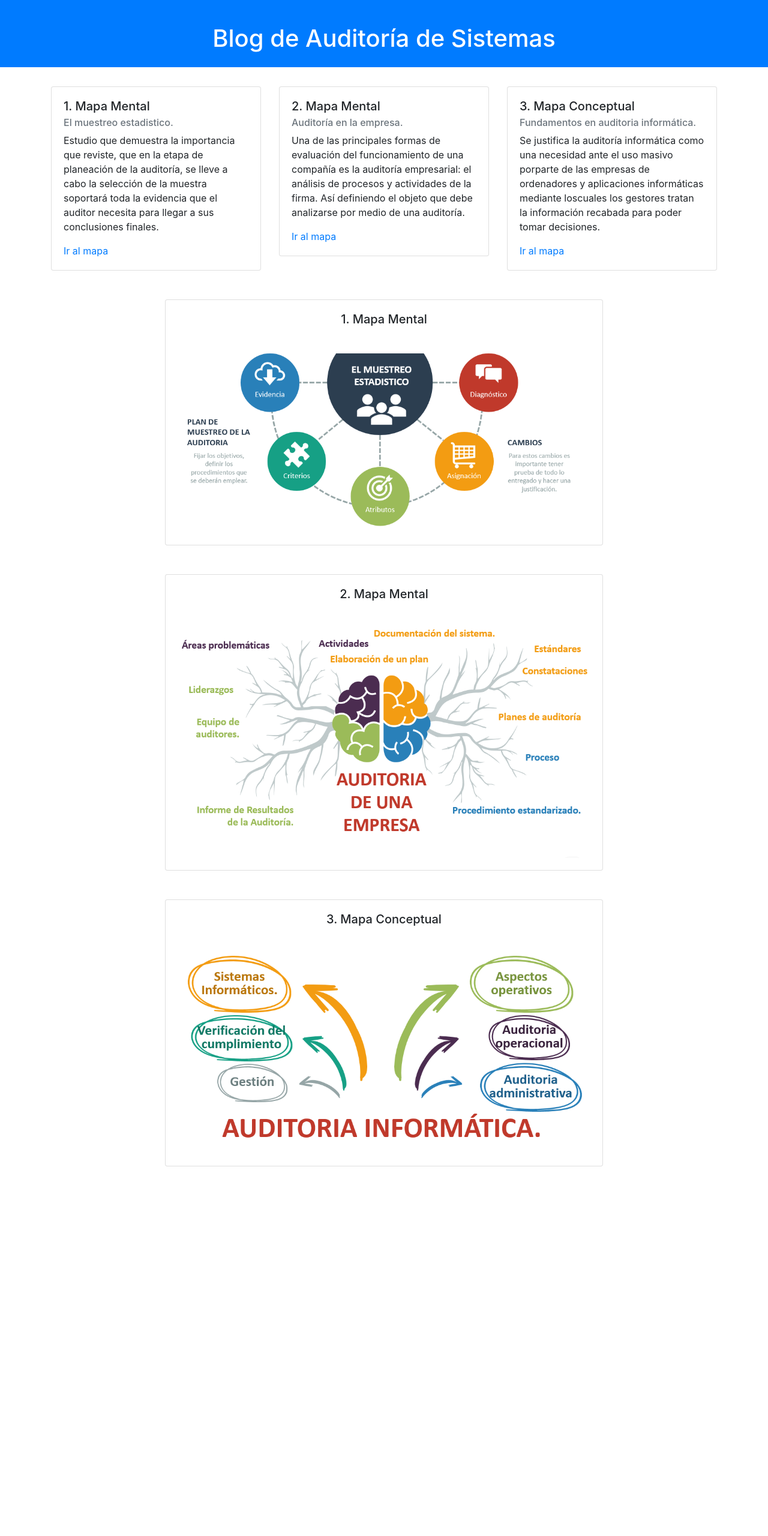
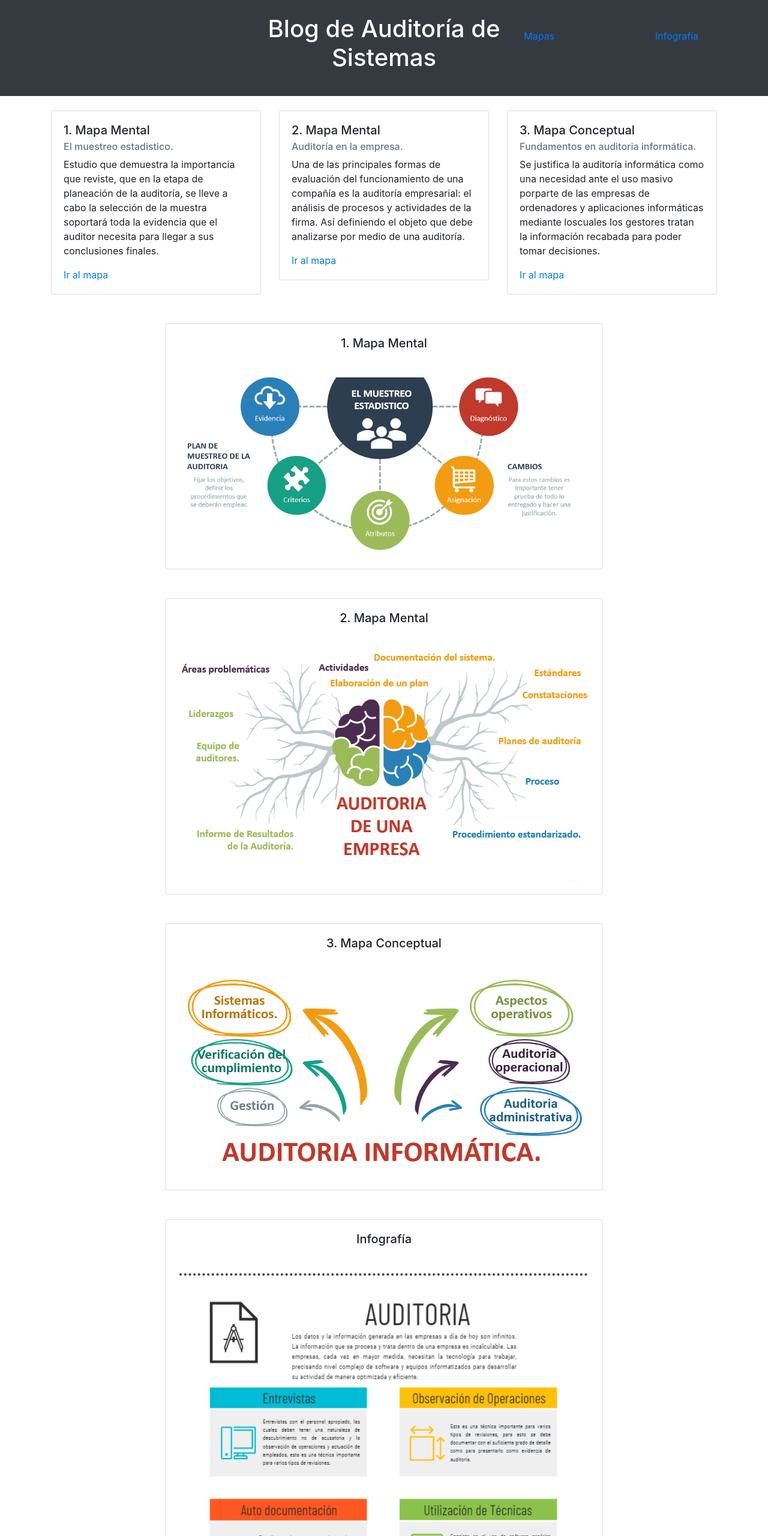
Before and after one commit to AiledVnc/AuditoriaSistemas, a plain HTML site: page index.html in a window 1280 px wide. Shown: the top 2560 px of the page at 60% size. Before the commit the page ends 1968 px from the top, so only its background shows below. Drawn offline with nearby package versions, Linux system fonts and the light colour scheme.

Commit message:
Avance blog opciones

```diff
--- a/index.html
+++ b/index.html
@@ -13,10 +13,30 @@
     <script src="https://code.jquery.com/jquery-3.4.1.slim.min.js" integrity="sha384-J6qa4849blE2+poT4WnyKhv5vZF5SrPo0iEjwBvKU7imGFAV0wwj1yYfoRSJoZ+n" crossorigin="anonymous"></script>
     <script src="https://cdn.jsdelivr.net/npm/popper.js@1.16.0/dist/umd/popper.min.js" integrity="sha384-Q6E9RHvbIyZFJoft+2mJbHaEWldlvI9IOYy5n3zV9zzTtmI3UksdQRVvoxMfooAo" crossorigin="anonymous"></script>
     <script src="https://stackpath.bootstrapcdn.com/bootstrap/4.4.1/js/bootstrap.min.js" integrity="sha384-wfSDF2E50Y2D1uUdj0O3uMBJnjuUD4Ih7YwaYd1iqfktj0Uod8GCExl3Og8ifwB6" crossorigin="anonymous"></script>
-    <section>
-      <div class="p-3 mb-2 bg-primary text-white">
-        <br />
-        <h1 class="text-center">Blog de Auditoría de Sistemas</h1>
+    <section class="bg-dark">
+      <br />
+      <div class="row">
+        <div class="col-sm"></div>
+
+        <div class="col-sm">
+          <div class="mb-2 bg-dark text-white">
+            <h1 class="text-center">Blog de Auditoría de Sistemas</h1>
+            <br />
+          </div>
+        </div>
+
+        <div class="col-sm">
+          <div class="row">
+            <div class="col-sm">
+              <br />
+              <a href="#idMapaUno" class="stretched-link">Mapas</a>
+            </div>
+            <div class="col-sm">
+              <br />
+              <a href="#infografia" class="stretched-link">Infografía</a>
+            </div>
+          </div>
+        </div>
       </div>
     </section>
     <section>
@@ -140,5 +160,25 @@
         </div>
       </div>
     </section>
+    <section>
+      <br />
+      <div class="container">
+        <div class="row">
+          <div class="col"></div>
+          <div class="col-8">
+            <div class="card">
+              <div class="card-body">
+                <h5 id="infografia" class="card-title text-center">Infografía</h5>
+                <br />
+                <img class="card-img-top" src="img/infografia.png" alt="Infografía">
+                <br />
+              </div>
+            </div>
+            <br />
+          </div>
+          <div class="col"></div>
+        </div>
+      </div>
+    </section>
   </body>
 </html>
```
Also changed, not shown: img/infografia.png (added).
